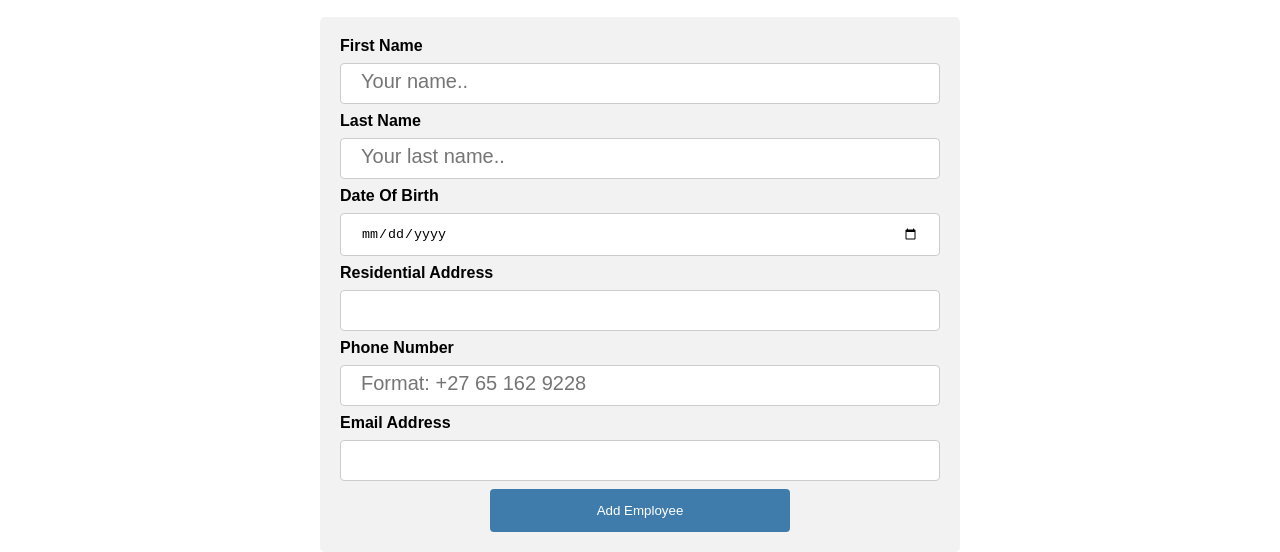
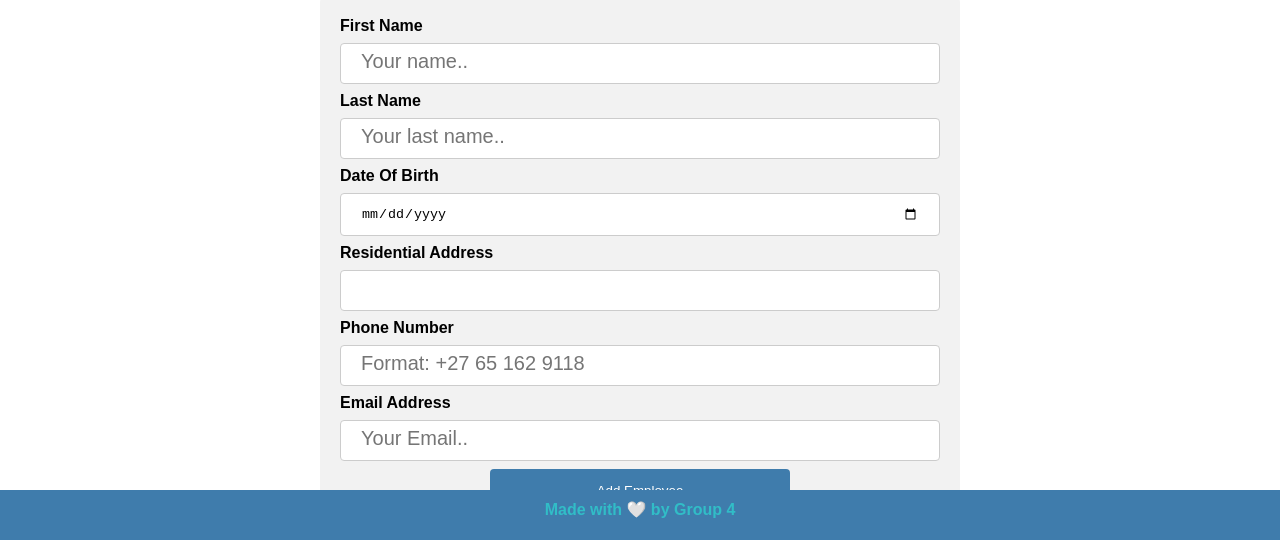
Before and after one commit to refilwe-m/ReavayaDB, a website: page FrontEnd/public/pages/addEmployee.html in a window 1280 px wide. Shown: the part 260-812 px from the top of the page. Drawn offline with Linux system fonts and the light colour scheme.

Commit message:
added a footer to the forms

```diff
--- a/FrontEnd/public/css/style.css
+++ b/FrontEnd/public/css/style.css
@@ -278,7 +278,7 @@ img {
   .empSect{
     border-radius: 5px;
     background-color: white;
-    padding: 20px;
+    padding: 10px;
 
     margin: auto;
     width: 50%;
@@ -489,3 +489,12 @@ img {
     font-weight: bold;
     padding-left: 10px;
     }
+    .ticketFooter, .manFooter, .driverFooter, .empFooter {
+        padding: 10px 20px;
+        background: #3F7CAC;
+        color: rgb(49, 189, 199);
+        position: fixed;
+        bottom: 0;
+        width: 100%;
+        height: 50px;
+      }
--- a/FrontEnd/public/pages/addEmployee.html
+++ b/FrontEnd/public/pages/addEmployee.html
@@ -4,17 +4,11 @@
     <meta charset="UTF-8">
     <meta http-equiv="X-UA-Compatible" content="IE=edge">
     <meta name="viewport" content="width=device-width, initial-scale=1.0">
-    <link rel="stylesheet" href="/ReavayaDB/FrontEnd/public/css/style.css">
+    <link rel="stylesheet" href="../css/style.css">
     <title>Add Employee</title>
 
-    <style>
-
-
-
-    </style>
 </head>
 <body class="empBody">
-
 
 
   <nav>
@@ -78,16 +72,18 @@
 
           <label for="phone">Phone Number</label>
           <input type="tel" id="phone" name="phone"
-            pattern="+[0-9]{2} [0-9]{2} [0-9]{3} [0-9]{4}" placeholder="Format: +27 65 162 9228"
+            pattern="+[0-9]{2} [0-9]{2} [0-9]{3} [0-9]{4}" placeholder="Format: +27 65 162 9118"
             required>
 
           <label for="email">Email Address</label>
-          <input type="email" id="email" name="email" required>
+          <input type="email" id="email" name="email" placeholder="Your Email.." required>
 
           <button type="submit" class="empBtn">Add Employee</button>
 
         </form>
 
-
+        <footer class="empFooter">
+          <p style="text-align: center;">Made with 🤍 by Group 4</p>
+        </footer>
 </body>
 </html>
```
Also changed, not shown: FrontEnd/public/pages/allocateDrivers.html (+4 -7 lines), FrontEnd/public/pages/allocatingStationManagers.html (+4 -4 lines), FrontEnd/public/pages/tickets.html (+5 -5 lines).
